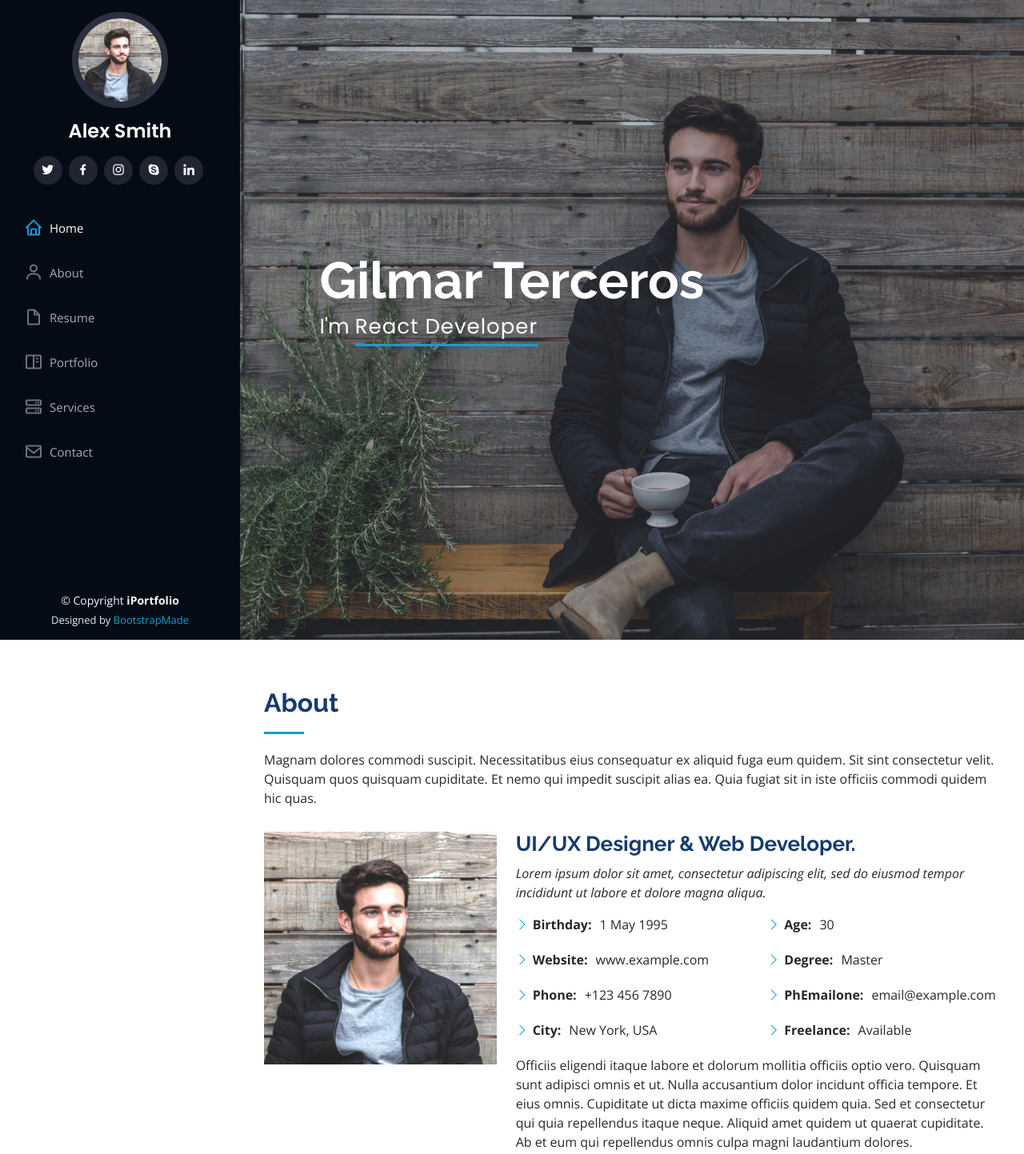
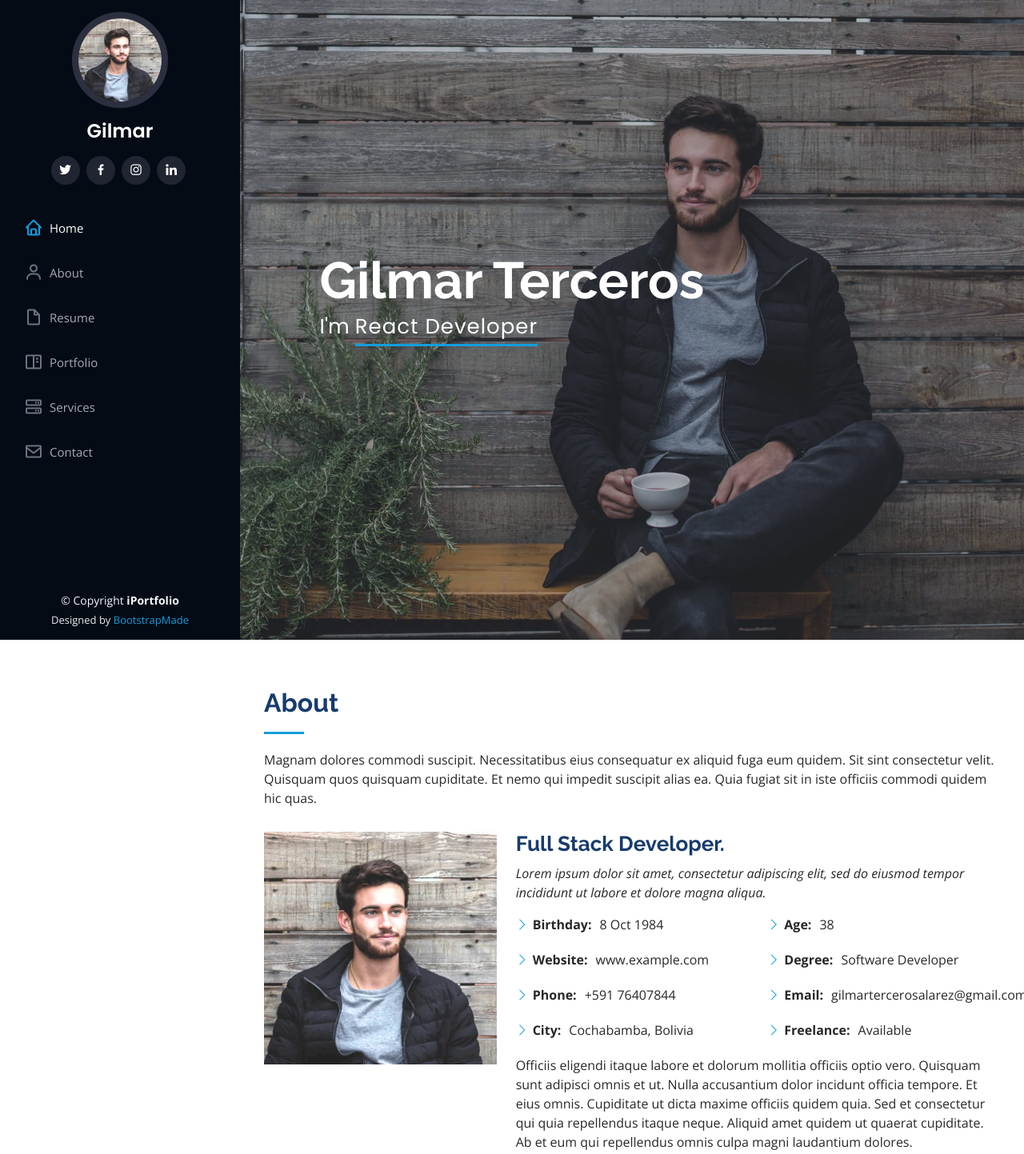
Before and after one commit to gilmartercerosalvarez/portfolio, a plain HTML site: page index.html in a window 1280 px wide. Shown: the top 1443 px of the page at 80% size. Drawn offline with nearby package versions, Linux system fonts and the light colour scheme.

Commit message:
update map for address

```diff
--- a/index.html
+++ b/index.html
@@ -47,12 +47,11 @@
 
       <div class="profile">
         <img src="assets/img/profile-img.jpg" alt="" class="img-fluid rounded-circle">
-        <h1 class="text-light"><a href="index.html">Alex Smith</a></h1>
+        <h1 class="text-light"><a href="index.html">Gilmar</a></h1>
         <div class="social-links mt-3 text-center">
           <a href="#" class="twitter"><i class="bx bxl-twitter"></i></a>
           <a href="#" class="facebook"><i class="bx bxl-facebook"></i></a>
           <a href="#" class="instagram"><i class="bx bxl-instagram"></i></a>
-          <a href="#" class="google-plus"><i class="bx bxl-skype"></i></a>
           <a href="#" class="linkedin"><i class="bx bxl-linkedin"></i></a>
         </div>
       </div>
@@ -94,7 +93,7 @@
             <img src="assets/img/profile-img.jpg" class="img-fluid" alt="">
           </div>
           <div class="col-lg-8 pt-4 pt-lg-0 content" data-aos="fade-left">
-            <h3>UI/UX Designer &amp; Web Developer.</h3>
+            <h3>Full Stack Developer.</h3>
             <p class="fst-italic">
               Lorem ipsum dolor sit amet, consectetur adipiscing elit, sed do eiusmod tempor incididunt ut labore et dolore
               magna aliqua.
@@ -102,17 +101,17 @@
             <div class="row">
               <div class="col-lg-6">
                 <ul>
-                  <li><i class="bi bi-chevron-right"></i> <strong>Birthday:</strong> <span>1 May 1995</span></li>
+                  <li><i class="bi bi-chevron-right"></i> <strong>Birthday:</strong> <span>8 Oct 1984</span></li>
                   <li><i class="bi bi-chevron-right"></i> <strong>Website:</strong> <span>www.example.com</span></li>
-                  <li><i class="bi bi-chevron-right"></i> <strong>Phone:</strong> <span>+123 456 7890</span></li>
-                  <li><i class="bi bi-chevron-right"></i> <strong>City:</strong> <span>New York, USA</span></li>
+                  <li><i class="bi bi-chevron-right"></i> <strong>Phone:</strong> <span>+591 76407844</span></li>
+                  <li><i class="bi bi-chevron-right"></i> <strong>City:</strong> <span>Cochabamba, Bolivia</span></li>
                 </ul>
               </div>
               <div class="col-lg-6">
                 <ul>
-                  <li><i class="bi bi-chevron-right"></i> <strong>Age:</strong> <span>30</span></li>
-                  <li><i class="bi bi-chevron-right"></i> <strong>Degree:</strong> <span>Master</span></li>
-                  <li><i class="bi bi-chevron-right"></i> <strong>PhEmailone:</strong> <span>email@example.com</span></li>
+                  <li><i class="bi bi-chevron-right"></i> <strong>Age:</strong> <span>38</span></li>
+                  <li><i class="bi bi-chevron-right"></i> <strong>Degree:</strong> <span>Software Developer</span></li>
+                  <li><i class="bi bi-chevron-right"></i> <strong>Email:</strong> <span>gilmartercerosalarez@gmail.com</span></li>
                   <li><i class="bi bi-chevron-right"></i> <strong>Freelance:</strong> <span>Available</span></li>
                 </ul>
               </div>
@@ -569,22 +568,22 @@
               <div class="address">
                 <i class="bi bi-geo-alt"></i>
                 <h4>Location:</h4>
-                <p>A108 Adam Street, New York, NY 535022</p>
+                <p>Tolata, Calle Rosales, Prov. German Jordan</p>
               </div>
 
               <div class="email">
                 <i class="bi bi-envelope"></i>
                 <h4>Email:</h4>
-                <p>info@example.com</p>
+                <p>gilmartercerosalvarez@gmail.com</p>
               </div>
 
               <div class="phone">
                 <i class="bi bi-phone"></i>
                 <h4>Call:</h4>
-                <p>+1 5589 55488 55s</p>
+                <p>+591 76407844</p>
               </div>
 
-              <iframe src="https://www.google.com/maps/embed?pb=!1m14!1m8!1m3!1d12097.433213460943!2d-74.0062269!3d40.7101282!3m2!1i1024!2i768!4f13.1!3m3!1m2!1s0x0%3A0xb89d1fe6bc499443!2sDowntown+Conference+Center!5e0!3m2!1smk!2sbg!4v1539943755621" frameborder="0" style="border:0; width: 100%; height: 290px;" allowfullscreen></iframe>
+              <iframe src="https://www.google.com/maps/embed?pb=!1m17!1m12!1m3!1d12725.169721500171!2d-65.96283757385247!3d-17.53464822080297!2m3!1f0!2f0!3f0!3m2!1i1024!2i768!4f13.1!3m2!1m1!2zMTfCsDMyJzAyLjciUyA2NcKwNTcnNDcuNSJX!5e0!3m2!1ses-419!2sus!4v1688434540771!5m2!1ses-419!2sus" frameborder="0" style="border:0; width: 100%; height: 290px;" allowfullscreen></iframe>
             </div>
 
           </div>
```
